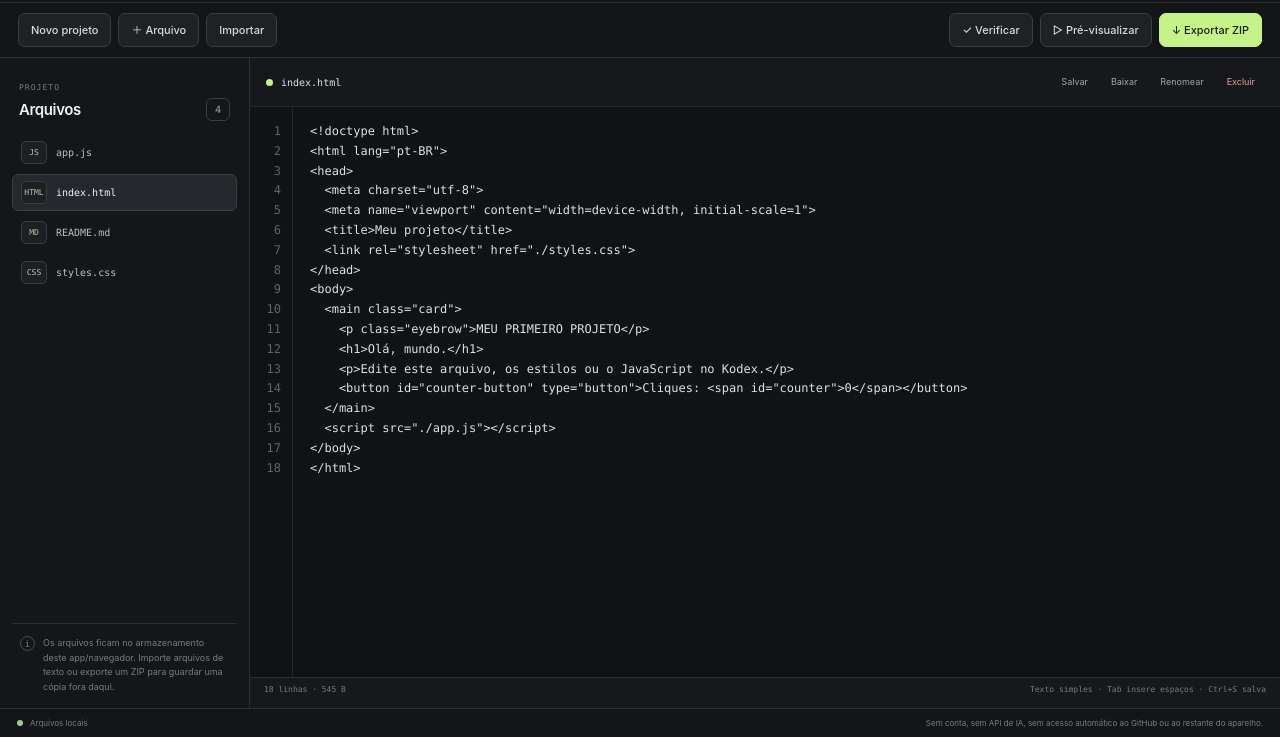
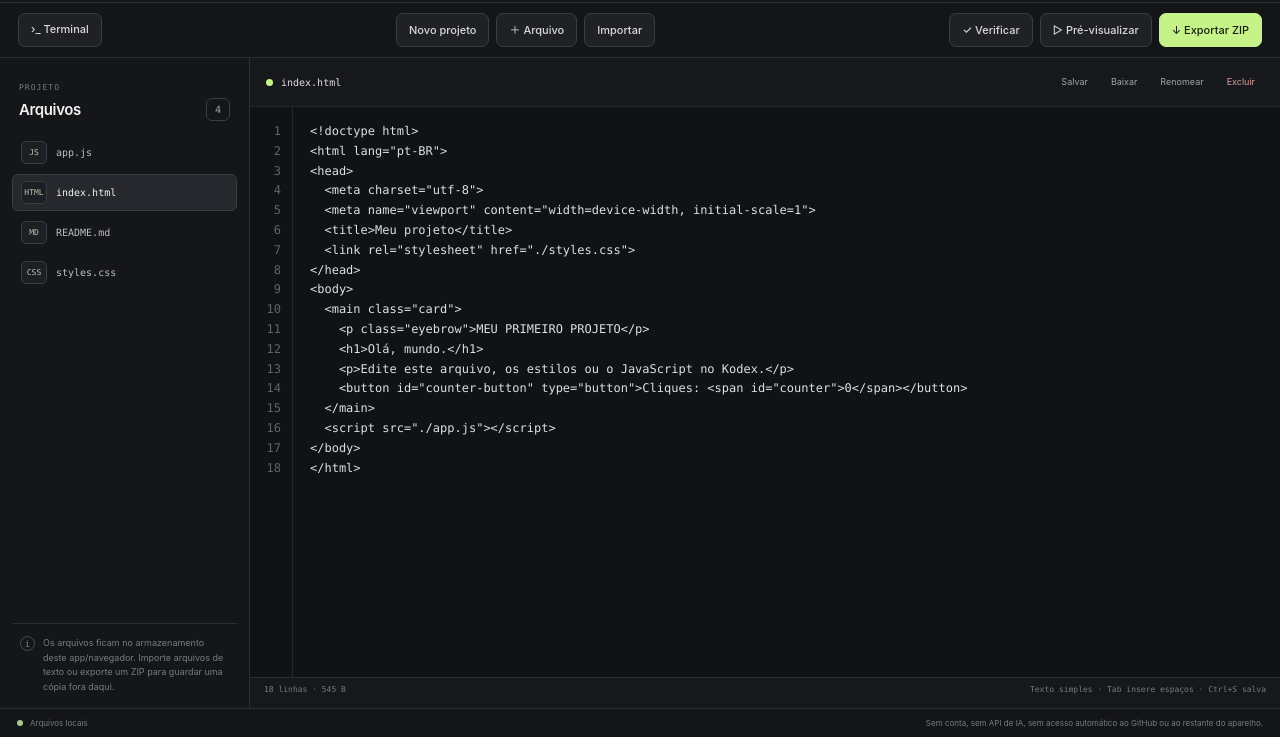
Before and after one commit to japaguimarassi-create/Security-lab, a website: page workspace.html in a window 1280 px wide. Shown: the part 63-800 px from the top of the page. Drawn offline with Linux system fonts and the light colour scheme.

Commit message:
Link the local file editor to the project terminal

```diff
--- a/workspace.html
+++ b/workspace.html
@@ -27,6 +27,7 @@
     </header>
 
     <div class="workspace-toolbar" role="toolbar" aria-label="Ações do projeto">
+      <div class="toolbar-group"><a href="./terminal.html" class="tool-button secondary">›_ Terminal</a></div>
       <div class="toolbar-group">
         <button id="new-project" class="tool-button secondary" type="button">Novo projeto</button>
         <button id="new-file" class="tool-button secondary" type="button">＋ Arquivo</button>
```
